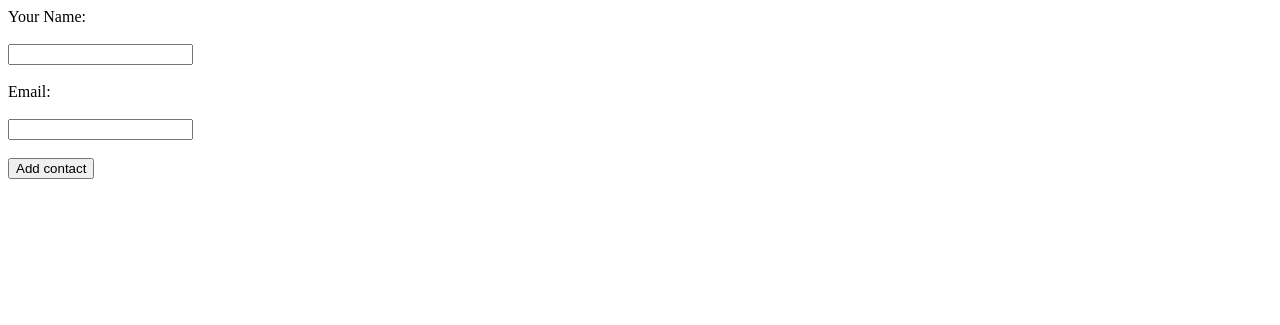
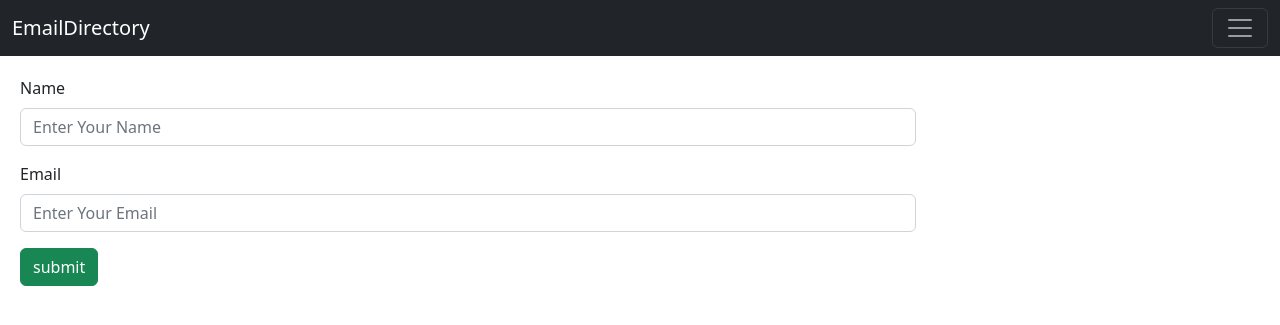
Before and after one commit to Kanadenagesh/Flaskapp, a Flask app: page /form in a window 1280 px wide. Shown: the top 325 px of the page. Run offline with Flask 2, Linux system fonts and the light colour scheme.

Commit message:
added navbar

```diff
--- a/app.py
+++ b/app.py
@@ -14,7 +14,7 @@ class contact(db.Model):
 
 @app.route('/')
 def index():
-  return render_template('index.html')
+  return redirect(url_for('form'))
 @app.route('/about')
 def about():
   return render_template('about.html')
@@ -37,4 +37,4 @@ def list():
 
 if __name__ == '__main__':
 
- app.run()
+ app.run(debug=True)
--- /dev/null
+++ b/templates/base.html
@@ -0,0 +1,29 @@
+<!doctype html>
+<html lang="en">
+  <head>
+    <meta charset="utf-8">
+    <meta name="viewport" content="width=device-width, initial-scale=1">
+    <title>Bootstrap demo</title>
+    <link href="https://cdn.jsdelivr.net/npm/bootstrap@5.2.0-beta1/dist/css/bootstrap.min.css" rel="stylesheet" integrity="sha384-0evHe/X+R7YkIZDRvuzKMRqM+OrBnVFBL6DOitfPri4tjfHxaWutUpFmBp4vmVor" crossorigin="anonymous">
+  </head>
+  <body>
+ <nav class="navbar navbar-dark bg-dark">
+  <div class="container-fluid">
+    <a class="navbar-brand" href="#">EmailDirectory</a>
+    <button class="navbar-toggler" type="button" data-bs-toggle="collapse" data-bs-target="#navbarNavAltMarkup" aria-controls="navbarNavAltMarkup" aria-expanded="false" aria-label="Toggle navigation">
+      <span class="navbar-toggler-icon"></span>
+    </button>
+    <div class="collapse navbar-collapse" id="navbarNavAltMarkup">
+      <div class="navbar-nav">
+        <a class="nav-link" href="{{url_for('form')}}">Add email</a>
+        <a class="nav-link" href="{{url_for('list')}}">View email</a>
+
+      </div>
+    </div>
+  </div>
+</nav>
+    {% block content %}
+    {% endblock %}
+    <script src="https://cdn.jsdelivr.net/npm/bootstrap@5.2.0-beta1/dist/js/bootstrap.bundle.min.js" integrity="sha384-pprn3073KE6tl6bjs2QrFaJGz5/SUsLqktiwsUTF55Jfv3qYSDhgCecCxMW52nD2" crossorigin="anonymous"></script>
+  </body>
+</html>
--- a/templates/form.html
+++ b/templates/form.html
@@ -1,3 +1,5 @@
+
+{% extends 'base.html' %}
 <!DOCTYPE html>
 <html>
 <head>
@@ -6,14 +8,21 @@
 	<title>Add Contact</title>
 </head>
 <body>
-	<form method="post">
-		<label>Your Name:</label><br><br>
-		<input type="text" name="name" required><br><br>
-		<label>Email:</label><br><br>
-		<input type="email" name="mail" required><br><br>
-		<input type="submit" name="submit" value="Add contact">
+{% block content %}
 
-	</form>
+<form method="post" class="form" style="width: 70%;margin: 20px;">
+	<div class="mb-3">
+  <label for="formGroupExampleInput" class="form-label">Name</label>
+  <input type="text" name="name" class="form-control" id="formGroupExampleInput" placeholder="Enter Your Name" required>
+</div>
+<div class="mb-3">
+  <label for="formGroupExampleInput2" class="form-label">Email</label>
+  <input type="email" name="mail" class="form-control" id="formGroupExampleInput2" placeholder="Enter Your Email" required>
+</div>
+<input type="submit" name="submit" value="submit" class="btn btn-success">
+</form>
+
+{% endblock %}
 
 </body>
 </html>
```
Also changed, not shown: templates/index.html (deleted, +0 -12 lines), templates/list.html (+7 -3 lines), mydb.db.
